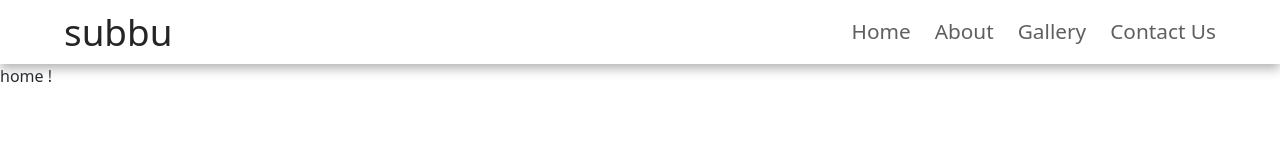
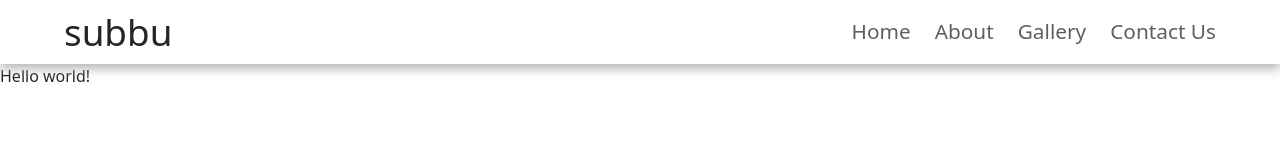
Before and after one commit to saimylavarapu/srihanuman, an Angular app: page /home in a window 1280 px wide. Shown: the top 160 px of the page. Built offline with nearby package versions, Linux system fonts and the light colour scheme.

Commit message:
Update home.component.html

```diff
--- a/src/app/home/home.component.html
+++ b/src/app/home/home.component.html
@@ -1 +1 @@
-<p>home !</p>
+<p>Hello world!</p>
```
